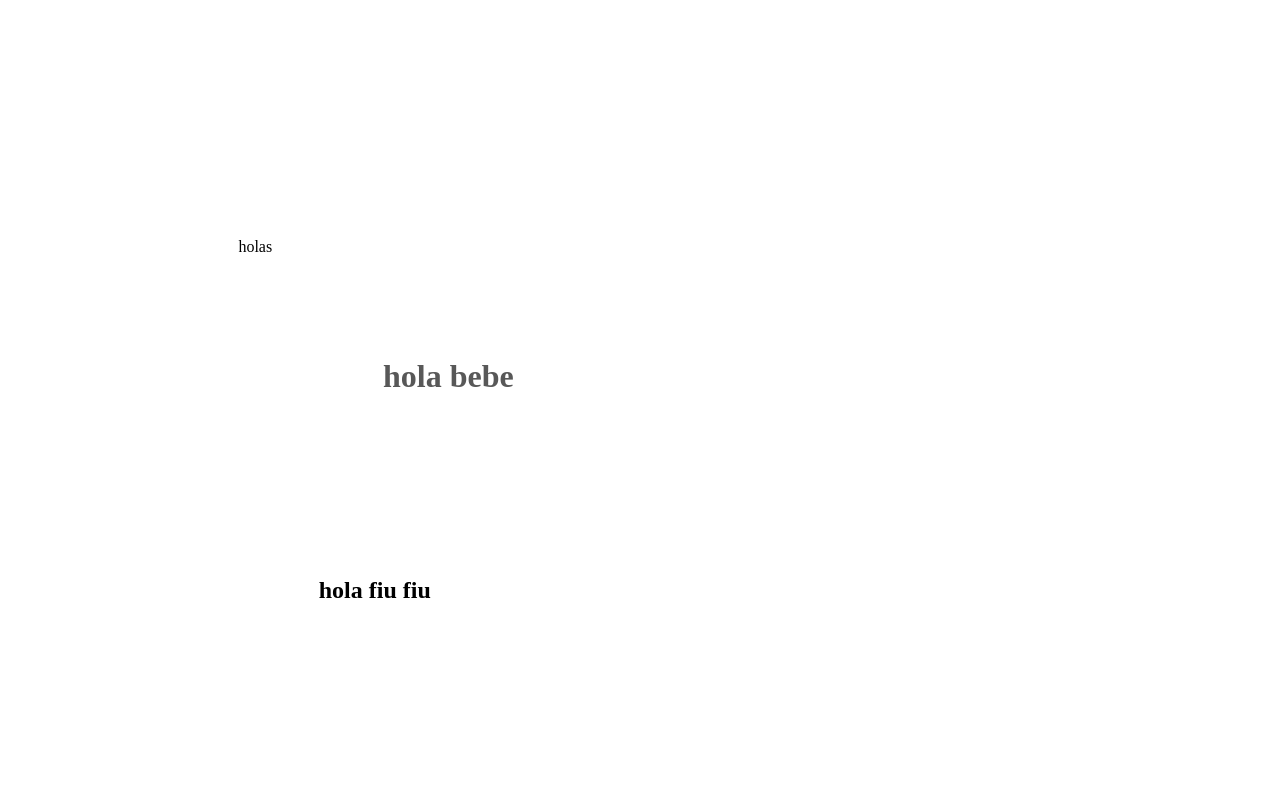
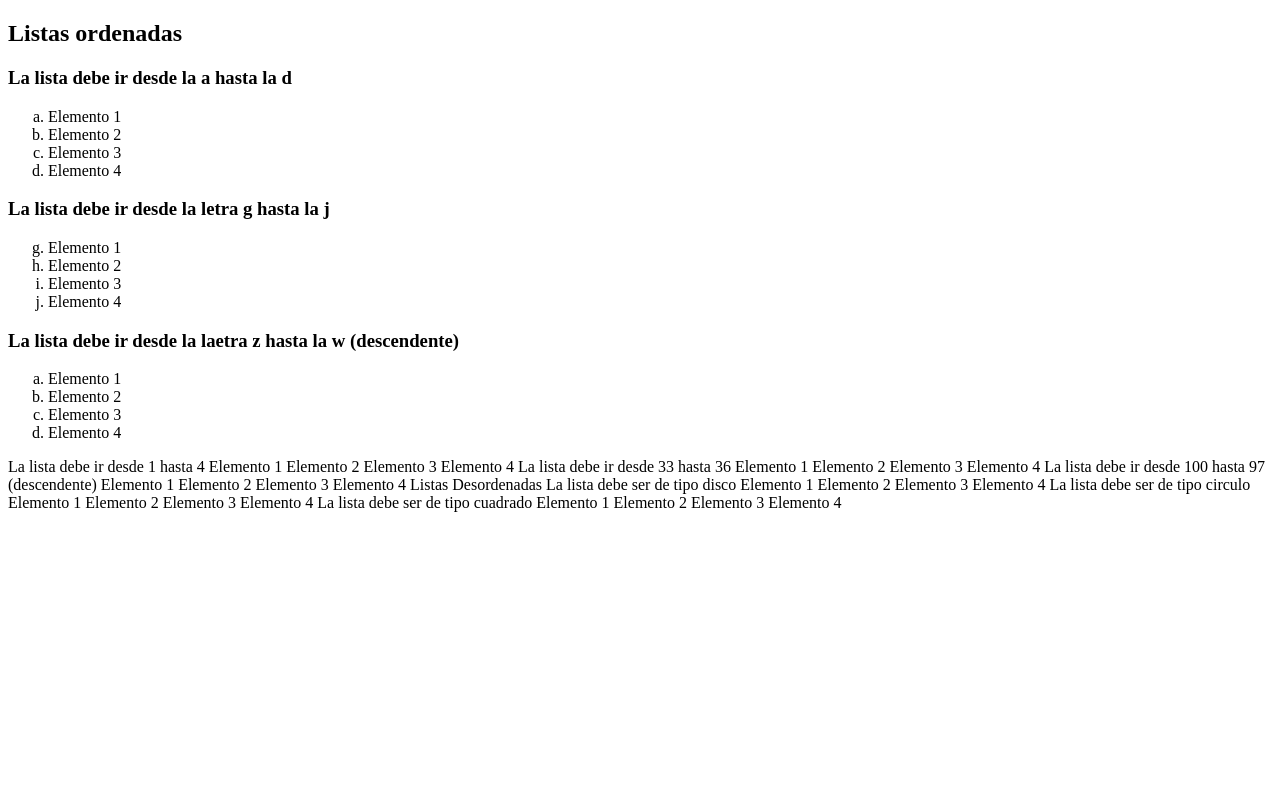
Before and after one commit to AbrilGadea/portafoliofrontend, a plain HTML site: page index.html in a window 1280 px wide. Drawn offline with Linux system fonts and the light colour scheme; files that its build step writes are made by us from their sources.

Commit message:
suboarchindex

```diff
--- a/css/style.css
+++ /dev/null
@@ -1,7 +0,0 @@
-*{
-    width: 200;
-    margin:100;
-padding:10%;
-.titulo {
-    color: #585858;}
-}
--- a/index.html
+++ b/index.html
@@ -3,15 +3,44 @@
 <head>
     <meta charset="UTF-8">
     <meta http-equiv="X-UA-Compatible" content="IE=edge">
-    <meta name="viewport" content="width=device-width, initial-scale=1.0">
 
+  </head>
+<body>
+   <h2>Listas ordenadas</h2>
+   <h3> La lista debe ir desde la a hasta la d</h3>
+   <ol type= "a" >
+ <li>Elemento 1</li>
+  <li>Elemento 2 </li>
+  <li>Elemento 3</li>
+  <li>Elemento 4</li>
+</ol>
+<h3>La lista debe ir desde la letra g hasta la j</h3>
+<ol type= "a" start="7">
+<li>Elemento 1</li>
+<li> Elemento 2</li>
+<li>Elemento 3</li>
+<li>Elemento 4</li>
+</ol>
 
-    <LINK REL=StyleSheet HREF="assets/css/style.css" TYPE="text/css"
-
-    <title>holas</title>
-</head>
-<body>
-<h1 class="titulo"> <strong>hola bebe</strong></h1>
-    <h2>hola fiu fiu</h2>
+<h3>La lista debe ir desde la laetra z hasta la w (descendente)</h3>
+<ol type= "a">
+<li>Elemento 1</li>
+<Li> Elemento 2</Li>
+<Li> Elemento 3</Li>
+<li> Elemento 4</li>
+</ol>
+La lista debe ir desde 1 hasta 4
+Elemento 1 Elemento 2 Elemento 3 Elemento 4
+La lista debe ir desde 33 hasta 36
+Elemento 1 Elemento 2 Elemento 3 Elemento 4
+La lista debe ir desde 100 hasta 97 (descendente)
+Elemento 1 Elemento 2 Elemento 3 Elemento 4
+Listas Desordenadas
+La lista debe ser de tipo disco
+Elemento 1 Elemento 2 Elemento 3 Elemento 4
+La lista debe ser de tipo circulo
+Elemento 1 Elemento 2 Elemento 3 Elemento 4
+La lista debe ser de tipo cuadrado
+Elemento 1 Elemento 2 Elemento 3 Elemento 4
 </body>
 </html>
```
Also changed, not shown: 2 other files.
